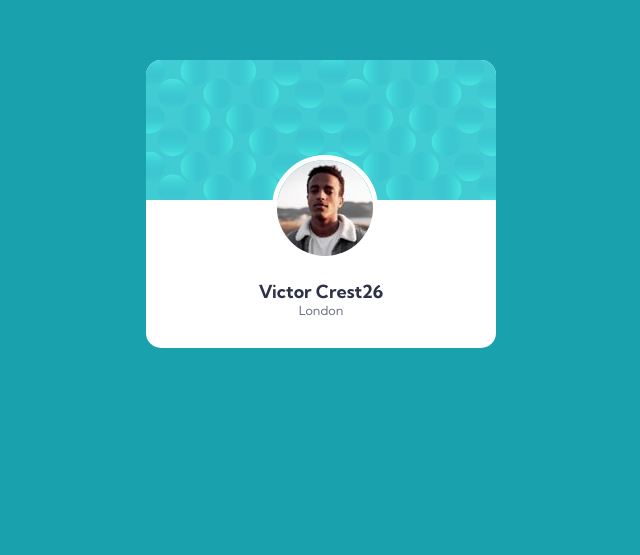
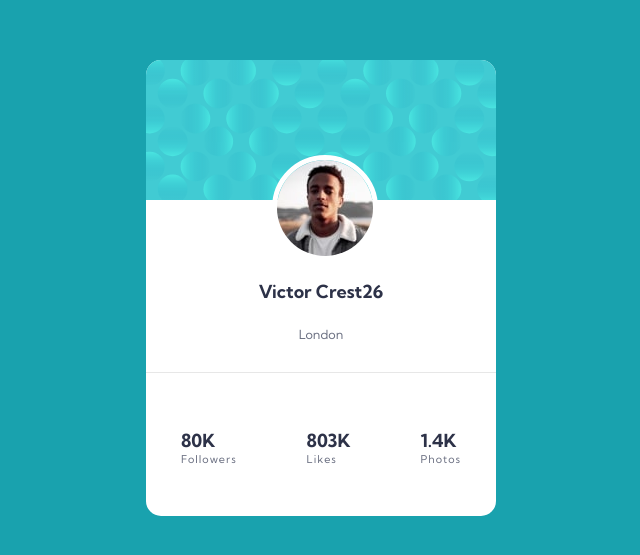
Before and after one commit to catherineblu/FrontendMentor-challanges, a plain HTML site: page profile-card-component-main/index.html in a window 1280 px wide. Shown: the part 113-668 px from the top of the page, without its empty margins (399-1039 px from the left). Drawn offline with Linux system fonts and the light colour scheme.

Commit message:
almost finished

```diff
--- a/profile-card-component-main/index.html
+++ b/profile-card-component-main/index.html
@@ -31,8 +31,22 @@
           <h3>London</h3>
         </div>
       </div>
+      <div class="line"></div>
       <div class="card-footer">
-
+        <div class="card-footer">
+          <div class="card-footer_followers">
+            <h2>80K</h2>
+            <h4>Followers</h4>
+          </div>
+          <div class="card-footer_likes">
+            <h2>803K</h2>
+            <h4>Likes</h4>
+          </div>
+          <div class="card-footer_photos">
+            <h2>1.4K</h2>
+            <h4>Photos</h4>
+          </div>
+        </div>
       </div>
     </div>
     <!--<div class="card">
--- a/profile-card-component-main/style.css
+++ b/profile-card-component-main/style.css
@@ -59,8 +59,11 @@ h4{
 }
 .card-body_name{
     display: flex;
+    max-width: 134px;
+    padding-bottom: 12px;
 }
 .card-body_town{
+    padding-top: 12px;
     display: block;
     padding-bottom: 30px;
     font-weight: 400;
@@ -70,29 +73,14 @@ h4{
     border-top-left-radius:15px;
     border-top-right-radius:15px;
 }
-
-/*#top{
-    position: absolute;
-    right: 748px;
-    top: -200px;
-}
-#bottom{
-    position: absolute;
-    top: 350px;
-    left: 748px;
-}
-
-
-.card-footer{
-    display: flex;
-    justify-content: space-around;
-    padding-top: 28px;
-    padding-bottom: 28px;
-}
 .line{
     background-color: #e7E7E7;
     height: 0.5px;
 }
-.footer-followers{
-
-}*/
+.card-footer{
+    width: 100%;
+    display: flex;
+    justify-content: space-around;
+    padding-top: 28px;
+    padding-bottom: 25px;
+}
```
